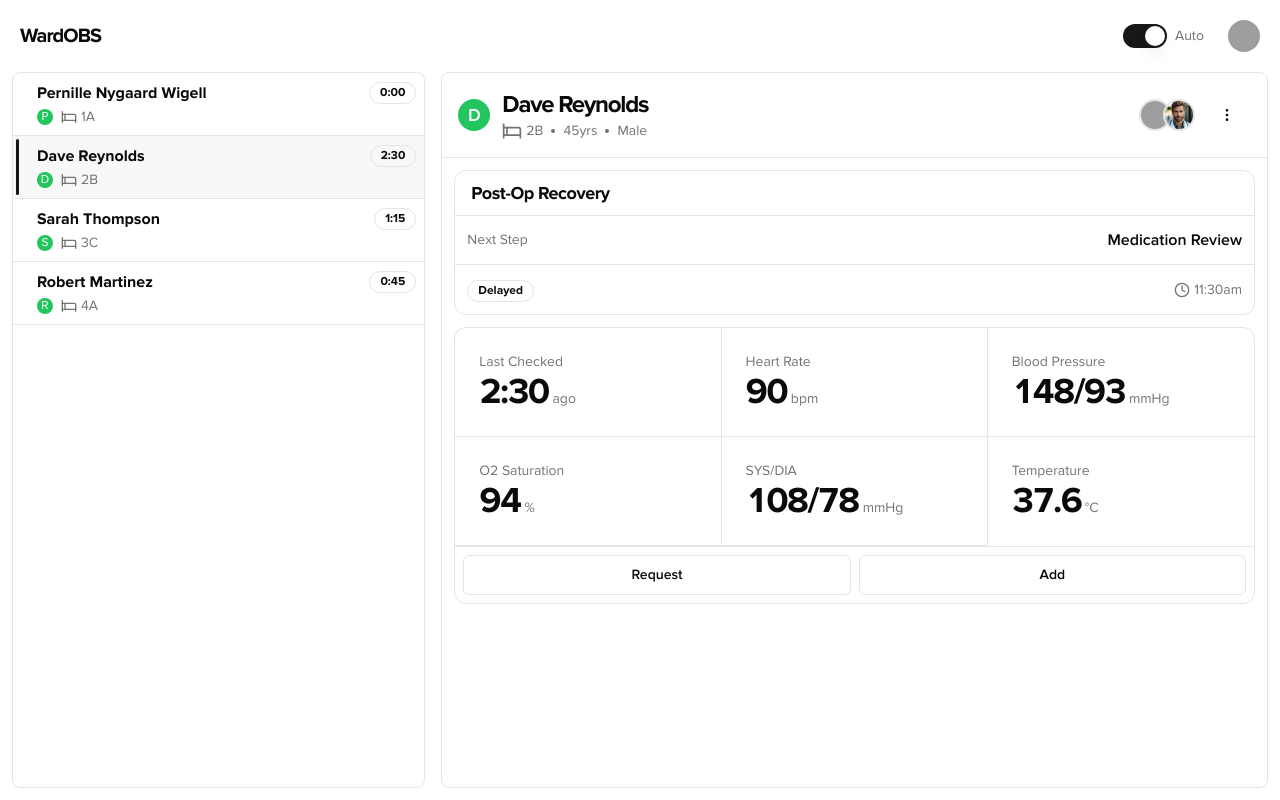
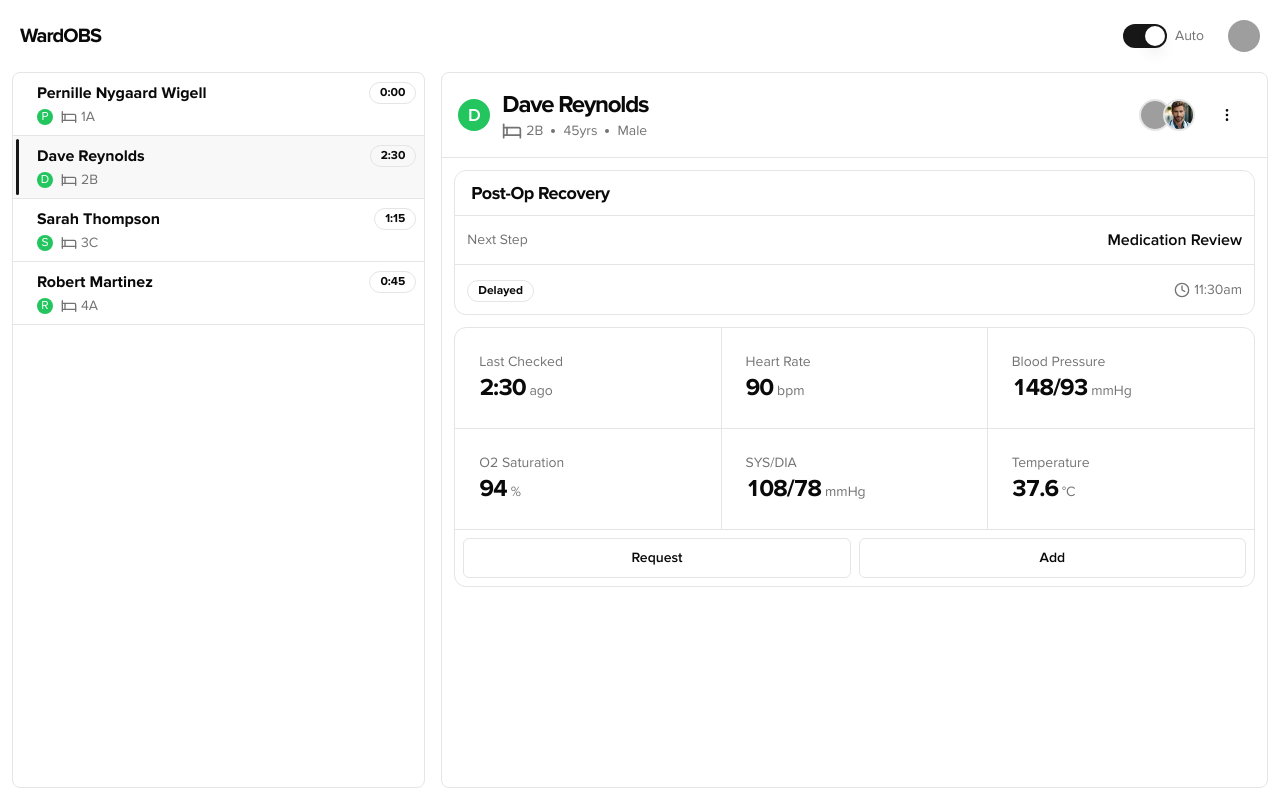
Before and after one commit to daveyreno/WARDOBS, a Next.js app: page /liveboard in a window 1280 px wide. Built offline with nearby package versions, Linux system fonts and the light colour scheme; grey boxes are pictures that could not be loaded.

Commit message:
Additional UI Fixes

```diff
--- a/app/liveboard/components/detail/ManualObservations.tsx
+++ b/app/liveboard/components/detail/ManualObservations.tsx
@@ -13,7 +13,7 @@ export function ManualObservations({ patient }: ManualObservationsProps) {
       <div className="p-4 md:p-6 border-b border-r">
         <p className="text-sm text-muted-foreground">Last Checked</p>
         <div className="flex items-baseline gap-1">
-          <p className="text-2xl md:text-4xl tracking-tighter font-semibold tabular-nums">
+          <p className="text-2xl tracking-tighter font-semibold tabular-nums">
             {manual.lastChecked}
           </p>
           <p className="text-sm text-muted-foreground">ago</p>
@@ -22,7 +22,7 @@ export function ManualObservations({ patient }: ManualObservationsProps) {
       <div className="p-4 md:p-6 border-b border-r md:border-r">
         <p className="text-sm text-muted-foreground">Heart Rate</p>
         <div className="flex items-baseline gap-1">
-          <p className="text-2xl md:text-4xl tracking-tighter font-semibold tabular-nums">
+          <p className="text-2xl  tracking-tighter font-semibold tabular-nums">
             {manual.heartRate}
           </p>
           <p className="text-sm text-muted-foreground">bpm</p>
@@ -31,7 +31,7 @@ export function ManualObservations({ patient }: ManualObservationsProps) {
       <div className="p-4 md:p-6 border-b border-r md:border-r-0">
         <p className="text-sm text-muted-foreground">Blood Pressure</p>
         <div className="flex items-baseline gap-1">
-          <p className="text-2xl md:text-4xl tracking-tighter font-semibold tabular-nums">
+          <p className="text-2xl tracking-tighter font-semibold tabular-nums">
             {manual.bloodPressure}
           </p>
           <p className="text-sm text-muted-foreground">mmHg</p>
@@ -40,7 +40,7 @@ export function ManualObservations({ patient }: ManualObservationsProps) {
       <div className="p-4 md:p-6 border-b border-r">
         <p className="text-sm text-muted-foreground">O2 Saturation</p>
         <div className="flex items-baseline gap-1">
-          <p className="text-2xl md:text-4xl tracking-tighter font-semibold tabular-nums">
+          <p className="text-2xl tracking-tighter font-semibold tabular-nums">
             {manual.o2Saturation}
           </p>
           <p className="text-sm text-muted-foreground">%</p>
@@ -49,22 +49,22 @@ export function ManualObservations({ patient }: ManualObservationsProps) {
       <div className="p-4 md:p-6 border-b border-r md:border-r">
         <p className="text-sm text-muted-foreground">SYS/DIA</p>
         <div className="flex items-baseline gap-1">
-          <p className="text-2xl md:text-4xl tracking-tighter font-semibold tabular-nums">
+          <p className="text-2xl tracking-tighter font-semibold tabular-nums">
             {manual.sysDia}
           </p>
           <p className="text-sm text-muted-foreground">mmHg</p>
         </div>
       </div>
-      <div className="p-4 md:p-6 border-b md:border-b-0">
+      <div className="p-4 md:p-6 border-b">
         <p className="text-sm text-muted-foreground">Temperature</p>
         <div className="flex items-baseline gap-1">
-          <p className="text-2xl md:text-4xl tracking-tighter font-semibold tabular-nums">
+          <p className="text-2xl tracking-tighter font-semibold tabular-nums">
             {manual.temperature}
           </p>
           <p className="text-sm text-muted-foreground">°C</p>
         </div>
       </div>
-      <div className="col-span-2 md:col-span-3 border-t p-2 flex gap-2">
+      <div className="col-span-2 md:col-span-3 p-2 flex flex-col md:flex-row gap-2">
         <Button className="w-full" variant={"outline"}>
           Request
         </Button>
--- a/app/liveboard/components/detail/vitals/BloodPressure.tsx
+++ b/app/liveboard/components/detail/vitals/BloodPressure.tsx
@@ -24,7 +24,7 @@ export function BloodPressure({ value }: BloodPressureProps) {
       <div className="relative">
         <p className="text-sm text-muted-foreground">Blood Pressure</p>
         <div className="flex items-baseline gap-1">
-          <p className="text-2xl font-semibold tabular-nums">
+          <p className="text-2xl font-semibold tracking-tight">
             {displaySys}/{displayDia}
           </p>
           <p className="text-sm text-muted-foreground">mmHg</p>
--- a/app/liveboard/components/detail/vitals/O2Saturation.tsx
+++ b/app/liveboard/components/detail/vitals/O2Saturation.tsx
@@ -20,7 +20,9 @@ export function O2Saturation({ value }: O2SaturationProps) {
       <div className="relative">
         <p className="text-sm text-muted-foreground">O2 Saturation</p>
         <div className="flex items-baseline gap-1">
-          <p className="text-2xl font-semibold tabular-nums">{displayValue}</p>
+          <p className="text-2xl font-semibold tracking-tight">
+            {displayValue}
+          </p>
           <p className="text-sm text-muted-foreground">%</p>
         </div>
         <div className="absolute bottom-3 right-3 flex gap-[2px]">
--- a/app/liveboard/components/detail/vitals/SysDia.tsx
+++ b/app/liveboard/components/detail/vitals/SysDia.tsx
@@ -10,7 +10,7 @@ export function SysDia({ value }: SysDiaProps) {
       <div className="relative">
         <p className="text-sm text-muted-foreground">SYS/DIA</p>
         <div className="flex items-baseline gap-1">
-          <p className="text-2xl font-semibold">{value}</p>
+          <p className="text-2xl font-semibold tracking-tight">{value}</p>
           <p className="text-sm text-muted-foreground">mmHg</p>
         </div>
         <div className="absolute bottom-3 right-3">
--- a/app/liveboard/components/detail/vitals/Temperature.tsx
+++ b/app/liveboard/components/detail/vitals/Temperature.tsx
@@ -20,7 +20,9 @@ export function Temperature({ value }: TemperatureProps) {
       <div className="relative">
         <p className="text-sm text-muted-foreground">Temperature</p>
         <div className="flex items-baseline gap-1">
-          <p className="text-2xl font-semibold tabular-nums">{displayValue}</p>
+          <p className="text-2xl font-semibold tracking-tight">
+            {displayValue}
+          </p>
           <p className="text-sm text-muted-foreground">°C</p>
         </div>
         <div className="absolute bottom-3 right-3 flex items-center gap-0.5">
```
